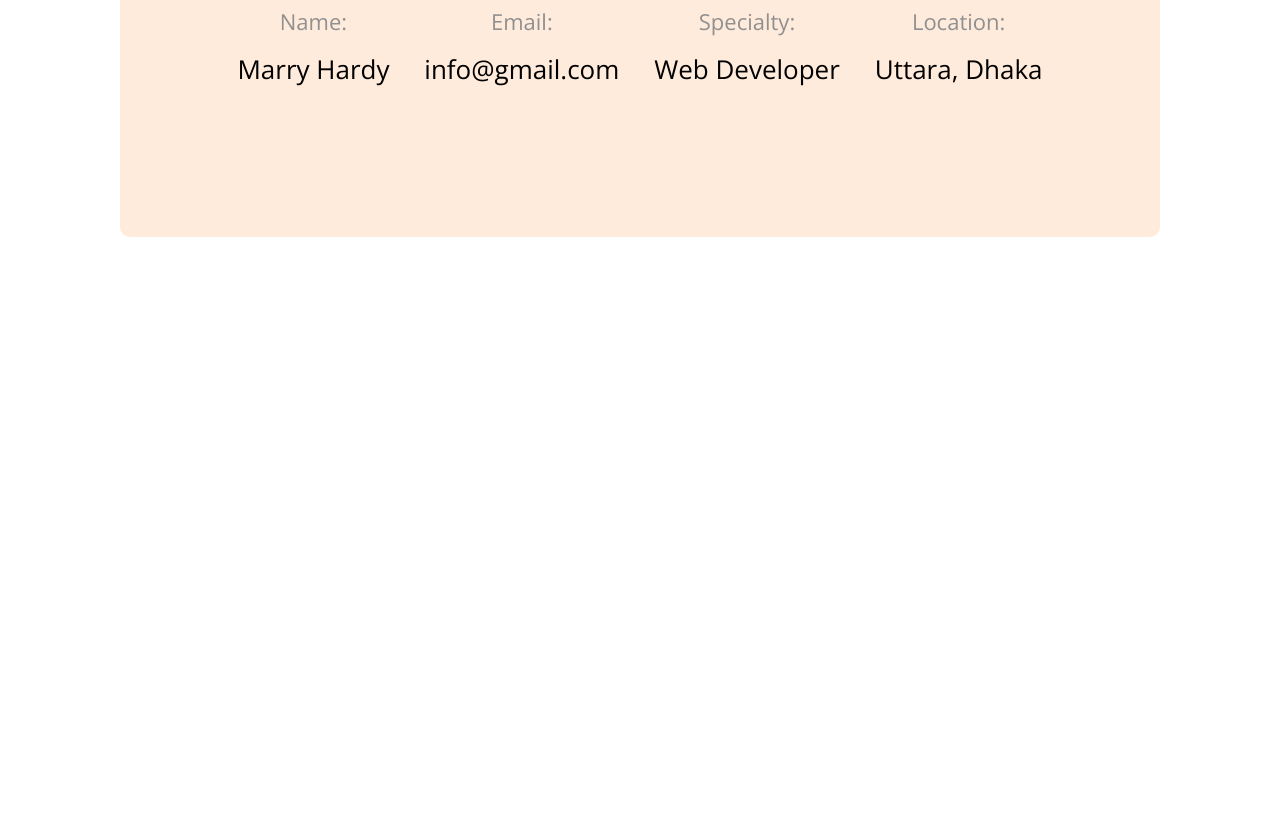
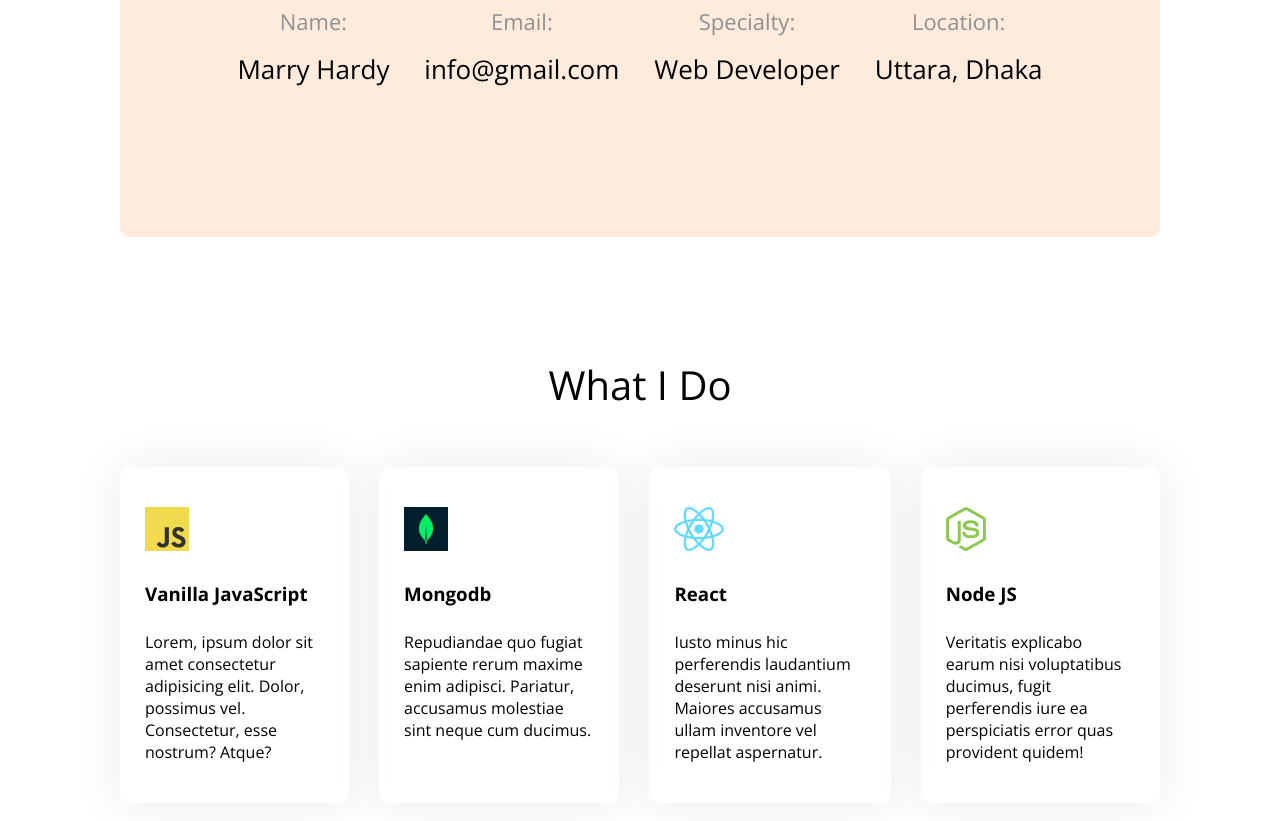
Before and after one commit to rezwanulislam114/dev-portfolio, a plain HTML site: page index.html in a window 1280 px wide. Shown: the part 1251-2072 px from the top of the page. Before the commit the page ends 1608 px from the top, so only its background shows below. Drawn offline with nearby package versions, Linux system fonts and the light colour scheme.

Commit message:
what i do section added

```diff
--- a/index.html
+++ b/index.html
@@ -55,5 +55,32 @@
         </div>
      </div>
 
+    <!-- ---------------------- what to do section ----------------------------- -->
+     <div class="what-i-do">
+        <h4>What I Do</h4>
+        <div class="card-container">
+            <div class="card">
+                <img src="/images/icons/js.png" alt="">
+                <h3 class="card-title">Vanilla JavaScript</h3>
+                <p>Lorem, ipsum dolor sit amet consectetur adipisicing elit. Dolor, possimus vel. Consectetur, esse nostrum? Atque?</p>
+            </div>
+            <div class="card">
+                <img src="/images/icons/mongo.png" alt="">
+                <h3 class="card-title">Mongodb</h3>
+                <p>Repudiandae quo fugiat sapiente rerum maxime enim adipisci. Pariatur, accusamus molestiae sint neque cum ducimus.</p>
+            </div>
+            <div class="card">
+                <img src="/images/icons/react.png" alt="">
+                <h3 class="card-title">React</h3>
+                <p>Iusto minus hic perferendis laudantium deserunt nisi animi. Maiores accusamus ullam inventore vel repellat aspernatur.</p>
+            </div>
+            <div class="card">
+                <img src="/images/icons/nodejs.png" alt="">
+                <h3 class="card-title">Node JS</h3>
+                <p>Veritatis explicabo earum nisi voluptatibus ducimus, fugit perferendis iure ea perspiciatis error quas provident quidem!</p>
+            </div>
+        </div>
+     </div>
+
 </body>
 </html>
--- a/style/style.css
+++ b/style/style.css
@@ -141,3 +141,29 @@ header {
     font-size: 26px;
     font-weight: normal;
 }
+
+
+
+/* ----------------------------------------what I do section -------------------------------- */
+.what-i-do {
+    margin: 120px;
+}
+.what-i-do h4 {
+    text-align: center;
+    font-size: 40px;
+    font-weight: normal;
+    margin-bottom: 40px;
+}
+.card-container {
+    display: flex;
+    gap: 30px;
+}
+.card {
+    box-shadow: 0px 0px 50px rgb(235, 235, 235);
+    margin: 15px 0;
+    border-radius: 10px;
+    padding: 40px 25px;
+}
+.card h3 {
+    margin: 25px 0;
+}
```
